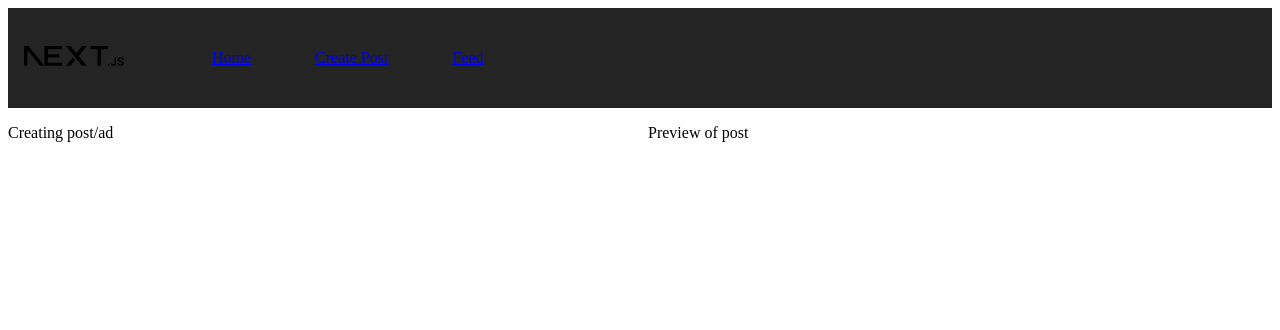
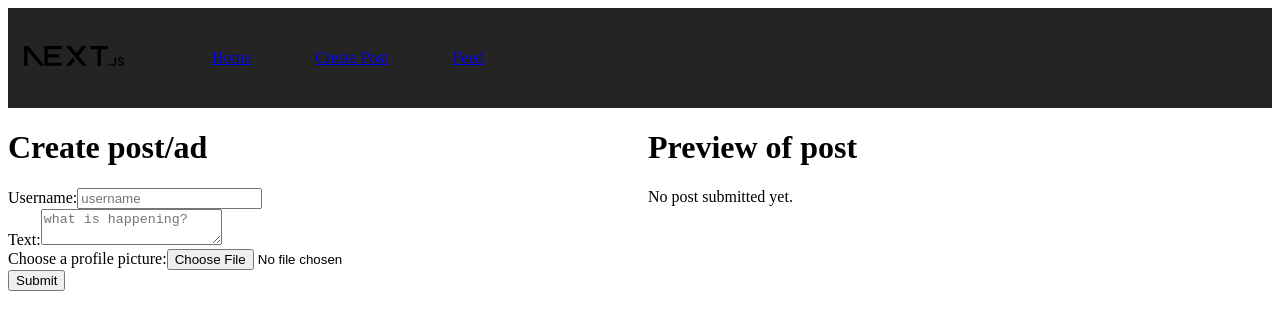
Before and after one commit to zeeshanhshaheen/semester-project-prototype, a Next.js app: page /createpost in a window 1280 px wide. Shown: the top 330 px of the page. Built offline with nearby package versions, Linux system fonts and the light colour scheme.

Commit message:
creating a post and preview

```diff
--- /dev/null
+++ b/components/post/Post.tsx
@@ -0,0 +1,30 @@
+import React from "react";
+import Image from "next/image";
+import AccountCircleIcon from "@mui/icons-material/AccountCircle";
+
+import styles from "./post.module.css";
+
+export interface PostProps {
+  postId: number;
+  userName: string;
+  content: string;
+  accuracy: number;
+  imageUrl?: string;
+}
+
+const Post = ({ postId, userName, accuracy, imageUrl, content }: PostProps) => {
+  return (
+    <div className={styles.post}>
+      <div className={styles.post_user}>
+        <p>{userName}</p>
+        <AccountCircleIcon height={20} width={20} />
+      </div>
+      {imageUrl && <Image src={imageUrl} alt="post image" />}
+      <div>
+        <p>{content}</p>
+      </div>
+    </div>
+  );
+};
+
+export default Post;
--- /dev/null
+++ b/components/postform/PostForm.tsx
@@ -0,0 +1,74 @@
+import React, { useState } from "react";
+
+import styles from "./postform.module.css";
+import { PostProps } from "../post/Post";
+
+export interface PostFormProps {
+  onSubmit: (post: PostProps) => void;
+}
+
+const PostForm = ({ onSubmit }: PostFormProps) => {
+  const [form, setForm] = useState<PostProps>({
+    postId: Math.floor(Math.random()),
+    userName: "",
+    content: "",
+    accuracy: Math.random(),
+  });
+
+  const handleChange = (
+    e: React.ChangeEvent<HTMLInputElement | HTMLTextAreaElement>
+  ) => {
+    setForm((form) => ({
+      ...form,
+      [e.target.name]: e.target.value,
+    }));
+  };
+
+  const handleSubmit = (event: React.FormEvent<HTMLFormElement>) => {
+    event.preventDefault();
+    onSubmit(form);
+  };
+
+  return (
+    <div className={styles.container}>
+      <h1>Create post/ad</h1>
+      <div>
+        <form onSubmit={handleSubmit}>
+          <div className={styles.postform}>
+            <div className={styles.postform_username}>
+              <label htmlFor="username">Username:</label>
+              <input
+                type="text"
+                onChange={handleChange}
+                name="userName"
+                placeholder="username"
+                required
+              />
+            </div>
+            <div className={styles.postform_content}>
+              <label htmlFor="content">Text:</label>
+              <textarea
+                onChange={handleChange}
+                name="content"
+                placeholder="what is happening?"
+                required
+              />
+            </div>
+            <div className={styles.postform_avatar}>
+              <label htmlFor="avatar">Choose a profile picture:</label>
+              <input
+                type="file"
+                onChange={handleChange}
+                name="imageUrl"
+                accept="image/png, image/jpeg"
+              />
+            </div>
+            <button type="submit">Submit</button>
+          </div>
+        </form>
+      </div>
+    </div>
+  );
+};
+
+export default PostForm;
--- a/pages/createpost/index.tsx
+++ b/pages/createpost/index.tsx
@@ -1,19 +1,47 @@
-import React from "react";
+import React, { useState } from "react";
+import Grid from "@mui/material/Grid";
 import Navbar from "@/components/navbar/Navbar";
-import Grid from "@mui/material/Grid";
+import PostForm from "@/components/postform/PostForm";
+import Post, { PostProps } from "@/components/post/Post";
 
 import styles from "./createpost.module.css";
 
+const post: PostProps = {
+  postId: 1,
+  accuracy: Math.random(),
+  userName: "Christian",
+  content:
+    "Lorem ipsum dolor sit amet, consetetur sadipscing elitr, sed diam nonumy eirmod tempor invidunt ut labore et dolore magna aliquyam erat, sed diam voluptua. At vero eos et accusam et justo duo dolores ",
+};
+
 const CreatePost = () => {
+  const [postData, setPostData] = useState<PostProps | null>(null);
+
+  const handleSubmit = (formData: PostProps) => {
+    setPostData(formData);
+  };
+
   return (
     <>
       <Navbar />
       <Grid container spacing={2}>
         <Grid item xs={6}>
-          <p>Creating post/ad</p>
+          <PostForm onSubmit={handleSubmit} />
         </Grid>
         <Grid item xs={6}>
-          <p>Preview of post</p>
+          <h1>Preview of post</h1>
+          {postData ? (
+            <Post
+              key={postData.postId}
+              postId={postData.postId}
+              accuracy={postData.accuracy}
+              content={postData.content}
+              userName={postData.userName}
+              /*imageUrl={postData.imageUrl}*/
+            />
+          ) : (
+            <p>No post submitted yet.</p>
+          )}
         </Grid>
       </Grid>
     </>
```
Also changed, not shown: components/post/post.module.css (added), components/postform/postform.module.css (added).
